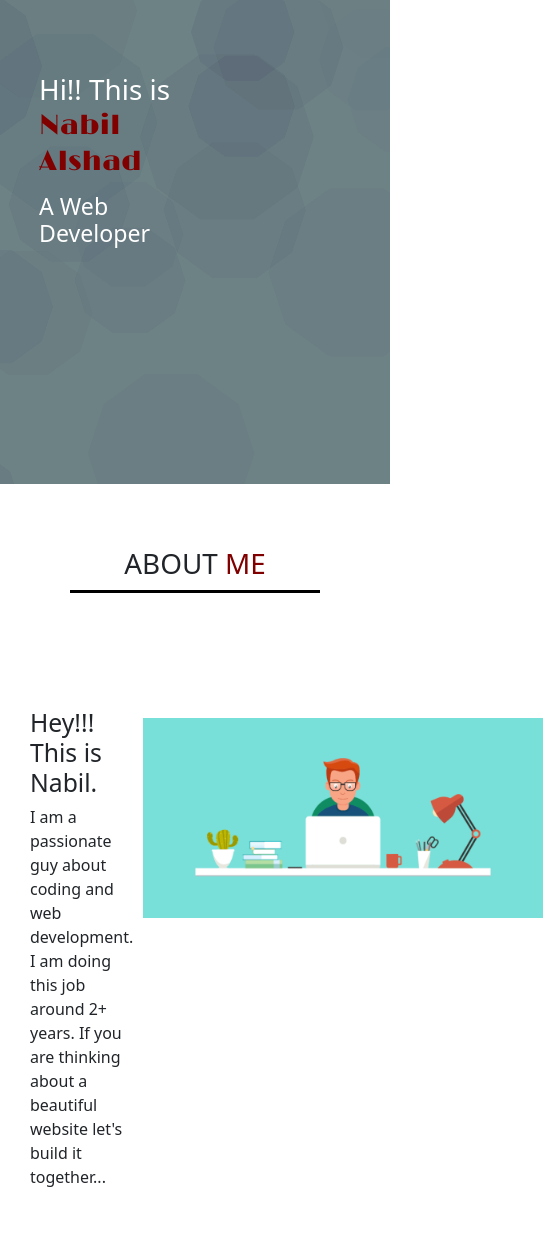
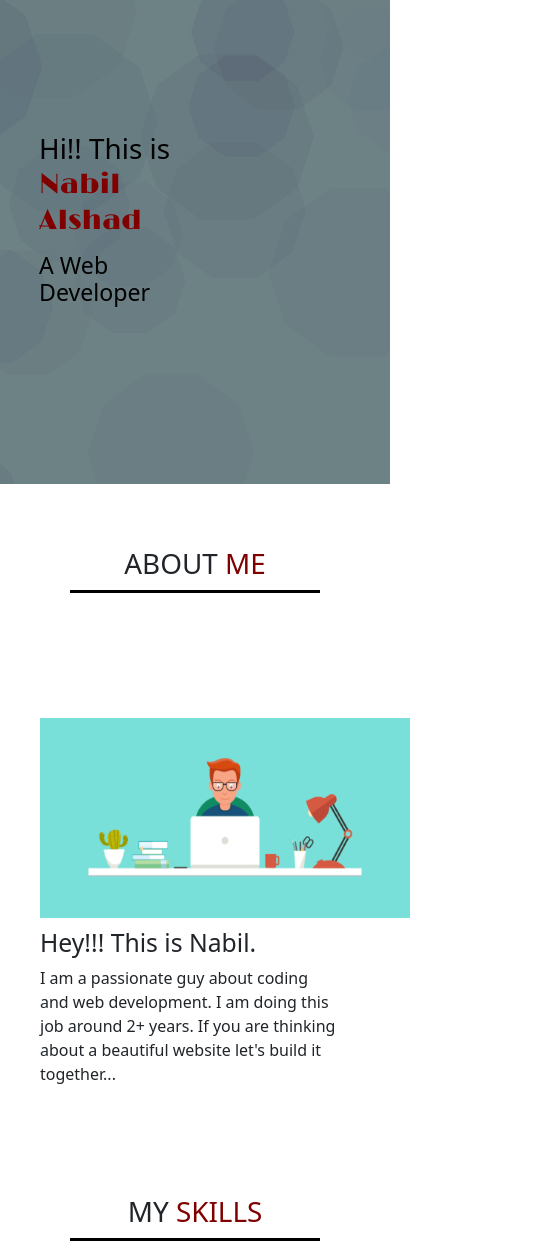
Before and after one commit to NabilAlshad/personal-portfolio, a plain HTML site: page index.html in a window 390 px wide. Shown: the part 280-1524 px from the top of the page, 553 px wide, since content can reach past the window. Drawn offline with nearby package versions, Linux system fonts and the light colour scheme; a web font is replaced by a local one.

Commit message:
responsive

```diff
--- a/css/responsive.css
+++ b/css/responsive.css
@@ -2,6 +2,43 @@
   .form-section {
     display: flex;
     flex-direction: row;
+  }
+  span.logo-text {
+    font-size: 16px;
+    /* width: 78%; */
+  }
+
+  nav.navbar.navbar-expand-md.navbar-dark.bg-dark.fixed-top {
+    width: 444px !important;
+  }
+  .intro h1,
+  h3 {
+    width: 40%;
+    color: black;
+    position: relative;
+    margin-top: -20px;
+    top: 67%;
+    left: 30%;
+    transform: translate(-50%, -50%);
+  }
+  .description {
+    width: 30%;
+  }
+  .about.d-flex.mt-10.justify-content-between.section-padding {
+    display: flex;
+    flex-direction: column-reverse;
+  }
+  .image img {
+    width: 370px !important;
+    height: 200px;
+  }
+  .description {
+    width: 90%;
+    margin-left: 10px;
+  }
+  .container.form-section {
+    display: flex;
+    flex-direction: column-reverse;
   }
 }
 
```
